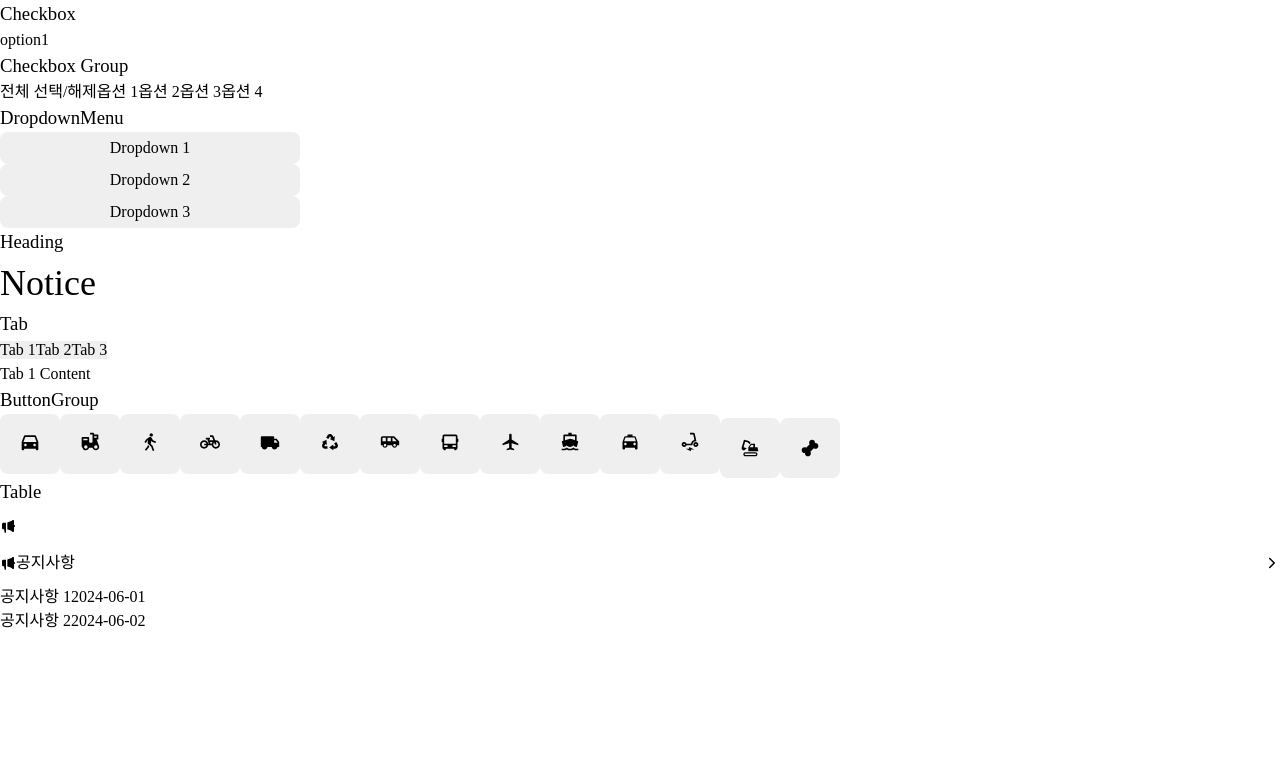
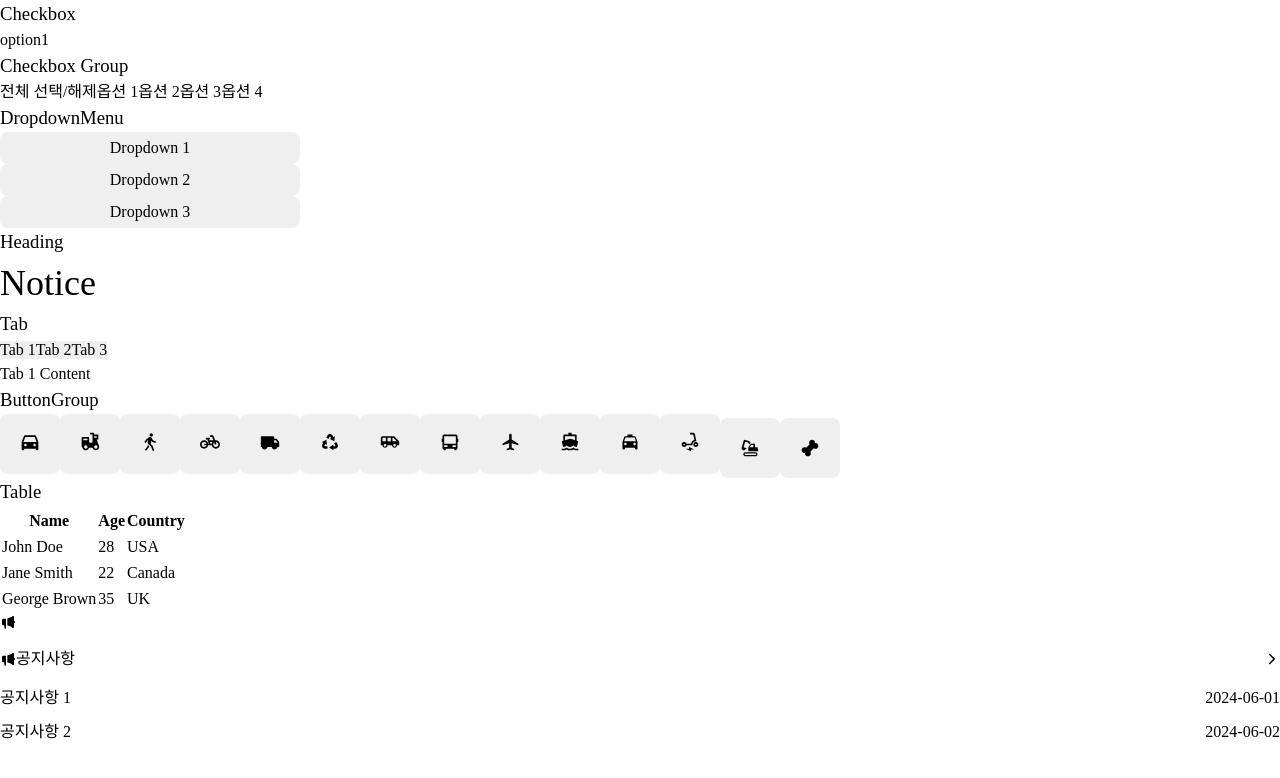
Before and after one commit to hyeonjeong-yu/atomic, a React (Create React App) app: page / in a window 1280 px wide. Shown: the top 778 px of the page. Built offline with nearby package versions, Linux system fonts and the light colour scheme.

Commit message:
table debugging

```diff
--- a/src/App.js
+++ b/src/App.js
@@ -96,7 +96,7 @@ function App() {
 
             <Icon name='notice' />
 
-            <CardList cards={notices}/>
+            <CardList title='공지사항' showRightIcon={true} items={notices}/>
 
         </div>
     );
--- a/src/components/Atoms/Icon/Icon.jsx
+++ b/src/components/Atoms/Icon/Icon.jsx
@@ -23,21 +23,20 @@ const Icon = ({
     }
     const IconComponent = iconList[name];
 
-    // 오류 처리
     if(!IconComponent) {
         console.error(`Icon ${iconType} not found`);
         return false;
     }
 
     return (
-        // <IconComponent data-testid='icon' className={`${styles[color]}`}/>
+        <IconComponent data-testid='icon' className={`${styles[color]}`}/>
         // <IconComponent data-testid='icon' style={{fill: color}}/>
-        <IconComponent />
+        // <IconComponent />
     )
 }
 
 Icon.propTypes = {
-    iconType: PropTypes.oneOf(['Exit', 'Heart', 'Pencil']).isRequired,
+    iconType: PropTypes.oneOf(['Exit', 'Heart', 'Pencil']),
     color: PropTypes.string
 }
 
--- a/src/components/Molecules/ButtonGroup/ButtonGroup.jsx
+++ b/src/components/Molecules/ButtonGroup/ButtonGroup.jsx
@@ -1,11 +1,10 @@
 import React from 'react'
 import PropTypes from 'prop-types';
 import Button from '../../Atoms/Button/Button';
-import styles from './ButtonGroup.module.scss';
 
 const ButtonGroup = ({buttons}) => {
     return (
-        <div className={`${styles.ButtonGroup}`}>
+        <div>
             {
                 buttons.map((button, index) => (
                     <Button key={index} {...button} />
--- a/src/components/Molecules/CardHeader/CardHeader.jsx
+++ b/src/components/Molecules/CardHeader/CardHeader.jsx
@@ -3,14 +3,16 @@ import Icon from '../../Atoms/Icon/Icon'
 import Text from '../../Atoms/Text/Text'
 import styles from './CardHeader.module.scss'
 
-const CardHeader = () => {
+const CardHeader = ({ title, showRightIcon }) => {
     return (
         <div className={`${styles.CardHeader}`}>
             <div>
                 <Icon name='notice' />
-                <Text>공지사항</Text>
+                <Text>{title}</Text>
             </div>
-            <Icon name='arrow' />
+            {
+                showRightIcon && <Icon name='arrow' />
+            }
         </div>
     )
 }
--- a/src/components/Molecules/CardItem/CardItem.module.scss
+++ b/src/components/Molecules/CardItem/CardItem.module.scss
@@ -1,4 +1,4 @@
-.CarItem {
+.CardItem {
     display: flex;
     justify-content: space-between;
     padding: 5px 0px;
--- a/src/components/Molecules/Table/Table.jsx
+++ b/src/components/Molecules/Table/Table.jsx
@@ -20,24 +20,22 @@ const Table = ({
                 { headerGroups.map(headerGroup => (
                     <tr {...headerGroup.getHeaderGroupProps()} key={headerGroup.id}>
                         {headerGroup.headers.map(column => (
-                            <TableCell key={column.id}
-                                    value={column.render('Header')}
-                                    isHeader={true}
-                            />
+                            <TableCell key={column.id} isHeader={true}>
+                                {column.render('Header')}
+                            </TableCell>
                         ))}
                     </tr>
                 ))}
             </thead>
-            <tbody {...getTableBodyProps}>
+            <tbody {...getTableBodyProps()}>
                 { rows.map(row => {
                     prepareRow(row);
                     return (
                         <tr {...row.getRowProps()} key={row.id}>
                             { row.cells.map(cell => (
-                                <TableCell key={cell.id}
-                                        value={cell.render('Cell')}
-                                        isHeader={false}
-                                />
+                                <TableCell key={cell.id} isHeader={false}>
+                                    {cell.render('Cell')}
+                                </TableCell>
                             ))}
                         </tr>
                     )
--- a/src/components/Organism/CardList/CardList.jsx
+++ b/src/components/Organism/CardList/CardList.jsx
@@ -3,19 +3,19 @@ import styles from './CardList.module.scss'
 import CardHeader from '../../Molecules/CardHeader/CardHeader'
 import CardItem from '../../Molecules/CardItem/CardItem'
 
-const CardList = ({ cards }) => {
+const CardList = ({ title, showRightIcon, items }) => {
 
-    if(!cards) {
-        console.error(`cards ${cards} not found`);
+    if(!items) {
+        console.error(`cards ${items} not found`);
         return false;
     }
 
     return (
         <div className={`${styles.CardList}`}>
-            <CardHeader />
+            <CardHeader title={title} showRightIcon={showRightIcon}/>
             <div>
                 {
-                    cards.map((card, index) => (
+                    items.map((card, index) => (
                         <CardItem key={index} title={card.title} date={card.date} />
                     ))
                 }
```
Also changed, not shown: src/components/Molecules/ButtonGroup/ButtonGroup.module.scss (deleted).
